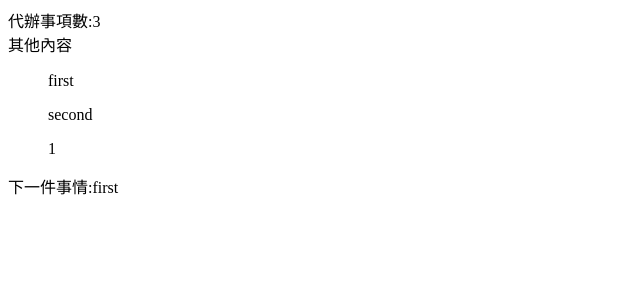
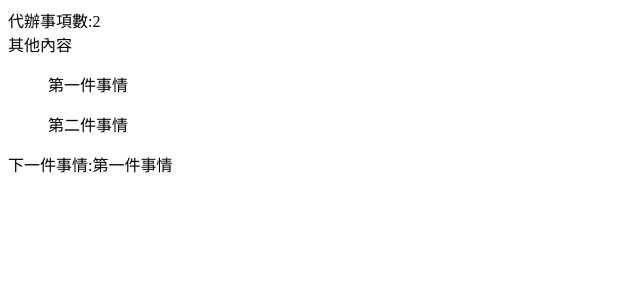
Before and after one commit to nttu94507/React2, a React app: page / in a window 1280 px wide. Shown: the top 300 px of the page, without its empty margins (0-640 px from the left). Built offline with nearby package versions, Linux system fonts and the light colour scheme; the HTML template or start-up script is replaced by a standard one.

Commit message:
react-redux

```diff
--- a/package.json
+++ b/package.json
@@ -38,6 +38,8 @@
     "node-sass": "^4.14.1",
     "prop-types": "^15.7.2",
     "react": "^16.13.1",
-    "react-dom": "^16.13.1"
+    "react-dom": "^16.13.1",
+    "react-redux": "^7.2.0",
+    "redux": "^4.0.5"
   }
 }
--- a/src/index.jsx
+++ b/src/index.jsx
@@ -2,6 +2,8 @@ import React, {useState,useEffect,createContext,useContext}  from 'react';
 import ReactDom from 'react-dom';
 import Styles from './index.scss';
 import PropTypes from 'prop-types';
+import {Provider, useSelector} from 'react-redux'
+import store from './store'
 
 
 const TodoListContext = createContext();
@@ -21,7 +23,8 @@ Task.defailtProps = {
 }
 
 const Todolist = () => {
-    const todolist = useContext(TodoListContext)
+    // const todolist = useContext(TodoListContext)
+    const todolist = useSelector(state => state.todolist)
     return todolist.map(task => (
         <ul key={task}>
             <Task task={task} />
@@ -30,15 +33,14 @@ const Todolist = () => {
 }
 
 const Main = () => {
-    const [todolist] = useState(['first','second',"1"])
+    // const [todolist] = useState(['first','second',"1"])
+    const todolist = useSelector(state => state.todolist)
     return(
-        <TodoListContext.Provider value={todolist}>
             <div>
                 <span>{`代辦事項數:${todolist.length}`}</span>
                 <TodoListPage  />
                 <CurrenTask  />
             </div>
-        </TodoListContext.Provider>
     )
 }
 
@@ -52,10 +54,11 @@ const TodoListPage = () =>{
 }
 
 const CurrenTask = () => {
-    const  todolist  = useContext(TodoListContext)
-return <div>{`下一件事情:${todolist[0]}`}</div>
+    // const  todolist  = useContext(TodoListContext)
+    const todolist = useSelector(state => state.todolist)
+    return <div>{`下一件事情:${todolist[0]}`}</div>
 }
 
 
 
-ReactDom.render(<Main /> , document.getElementById('root'));
+ReactDom.render(<Provider store={store}><Main /></Provider> , document.getElementById('root'));
--- /dev/null
+++ b/src/reducer/todolist.js
@@ -0,0 +1,11 @@
+const initState = {
+    todolist:['第一件事情','第二件事情']
+}
+const todoReducer = (state = initState, action) =>{
+    switch (action.type) {
+        default:
+            return state
+    }
+}
+
+export default todoReducer
--- /dev/null
+++ b/src/store/index.js
@@ -0,0 +1,6 @@
+import { createStore } from 'redux';
+import todoReducer from '../reducer/todolist';
+
+const store = createStore(todoReducer);
+
+export default store;
```
Also changed, not shown: 1 other file (tests, documents, lock files or other folders).
